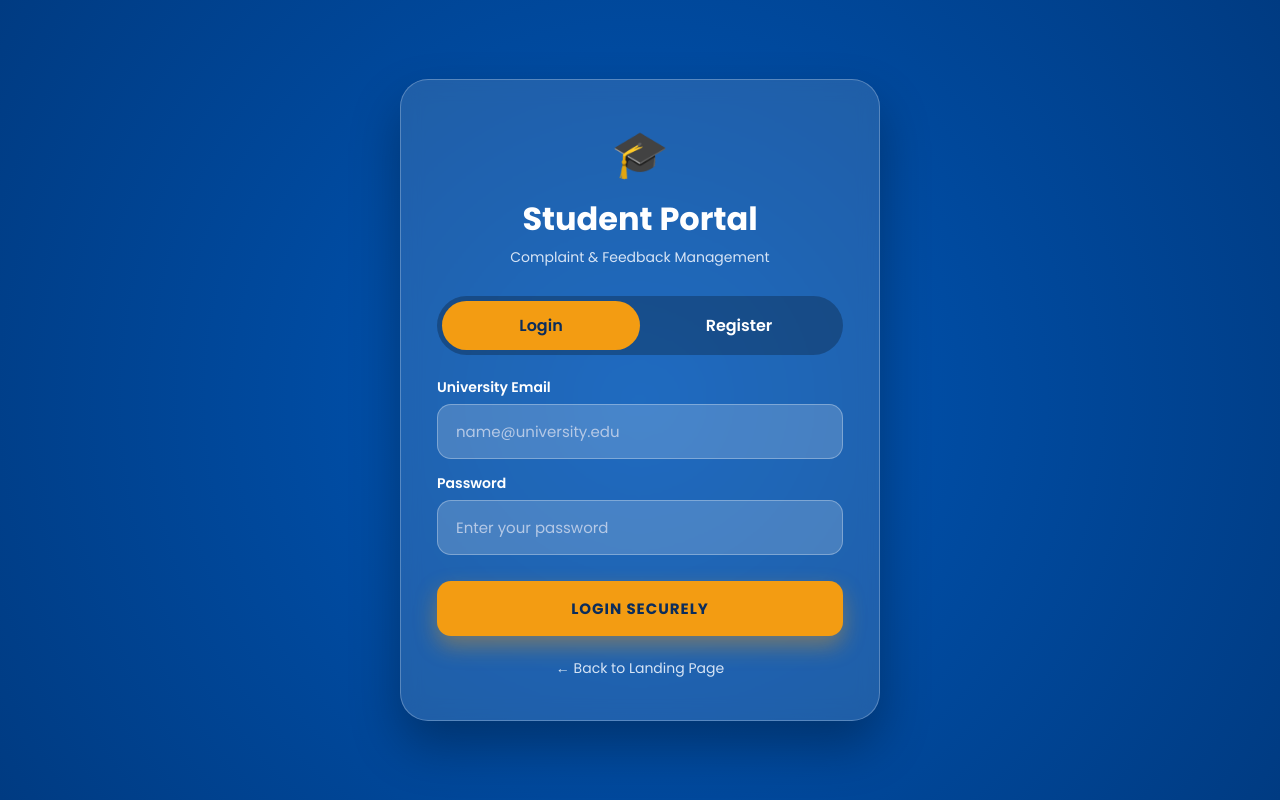
After one commit to maryam-codes-hub/Smart_University, a Django app: page /student/login/ in a window 1280 px wide. The commit adds this page. Run offline with Django 5.2, Linux system fonts and the light colour scheme.

Commit message:
Added login system

```diff
--- a/complaints/templates/landing.html
+++ b/complaints/templates/landing.html
@@ -25,7 +25,7 @@
             Submit, track, and resolve your concerns through a completely
             automated and transparent portal.
         </p>
-        <a href="#services" class="btn">GET STARTED NOW</a>
+        <a href="{% url 'student_login' %}"  class="btn">GET STARTED NOW</a>
     </section>
 
     <!-- SERVICES -->
--- /dev/null
+++ b/complaints/templates/student_login.html
@@ -0,0 +1,44 @@
+{% load static %}
+<!DOCTYPE html>
+<html lang="en">
+<head>
+    <meta charset="UTF-8">
+    <meta name="viewport" content="width=device-width, initial-scale=1.0">
+    <title>Student Login - Smart University</title>
+    <link href="https://fonts.googleapis.com/css2?family=Poppins:wght@400;500;600;700;800&display=swap" rel="stylesheet">
+    <link rel="stylesheet" href="{% static 'complaints/css/main.css' %}">
+    <link rel="stylesheet" href="{% static 'complaints/css/auth.css' %}">
+</head>
+<body class="auth-body">
+
+    <div class="auth-card">
+        <div class="auth-icon">🎓</div>
+        <h1>Student Portal</h1>
+        <p class="auth-sub">Complaint &amp; Feedback Management</p>
+
+        <div class="auth-tabs">
+            <a href="{% url 'student_login' %}" class="tab active">Login</a>
+            <a href="{% url 'student_register' %}" class="tab">Register</a>
+        </div>
+
+        {% for msg in messages %}
+            <div class="msg {{ msg.tags }}">{{ msg }}</div>
+        {% endfor %}
+
+        <form method="post" action="{% url 'student_login' %}">
+            {% csrf_token %}
+
+            <label>University Email</label>
+            <input type="email" name="email" placeholder="name@university.edu" required>
+
+            <label>Password</label>
+            <input type="password" name="password" placeholder="Enter your password" required>
+
+            <button type="submit" class="auth-btn">LOGIN SECURELY</button>
+        </form>
+
+        <a href="{% url 'landing' %}" class="back-link">← Back to Landing Page</a>
+    </div>
+
+</body>
+</html>
--- a/complaints/urls.py
+++ b/complaints/urls.py
@@ -8,4 +8,7 @@ urlpatterns =[
     path('contact-us/',views.contact,name='contact'),
     path('thankyou/', views.thankyou, name='thankyou'),
     path('student/register/', views.student_register, name='student_register'),
+    path('student/login/', views.student_login, name='student_login'),
+    path('student/dashboard/', views.student_dashboard, name='student_dashboard'),
+    path('student/logout/', views.student_logout, name='student_logout'),
 ]
--- a/complaints/views.py
+++ b/complaints/views.py
@@ -2,6 +2,8 @@ from django.shortcuts import render,redirect
 from django.contrib import messages
 from .models import ContactMessage
 from django.contrib.auth.models import User
+from django.contrib.auth import authenticate, login, logout
+from django.contrib.auth.decorators import login_required
 
 def landing(request):
     return render(request,'landing.html')
@@ -56,7 +58,32 @@ def student_register(request):
             first_name=name,
         )
 
-        messages.success(request, 'Account created successfully!')
-        return redirect('student_register')
+        messages.success(request, 'Account created! Please login.')
+        return redirect('student_login')
 
     return render(request, 'student_register.html')
+
+def student_login(request):
+    if request.method == 'POST':
+        email = request.POST.get('email', '').strip().lower()
+        password = request.POST.get('password')
+
+        user = authenticate(request, username=email, password=password)
+
+        if user is not None:
+            login(request, user)
+            return redirect('student_dashboard')
+
+        messages.error(request, 'Invalid email or password.')
+        return redirect('student_login')
+
+    return render(request, 'student_login.html')
+@login_required
+def student_dashboard(request):
+    return render(request, 'student_dashboard.html')
+
+
+def student_logout(request):
+    if request.method == 'POST':
+        logout(request)
+    return redirect('landing')
--- a/smart_uni/settings.py
+++ b/smart_uni/settings.py
@@ -133,3 +133,4 @@ MAILERS = {
         'BACKEND': 'django.core.mail.backends.console.EmailBackend',
     },
 }
+LOGIN_URL = 'student_login'
```
Also changed, not shown: complaints/templates/student_dashboard.html (added, +26 -0 lines).
